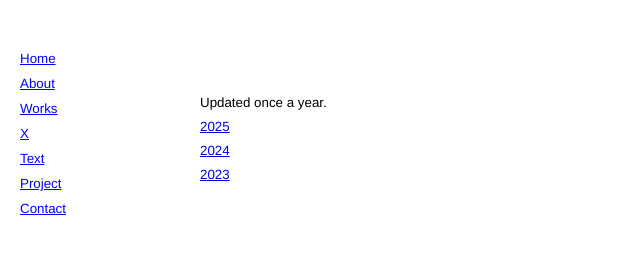
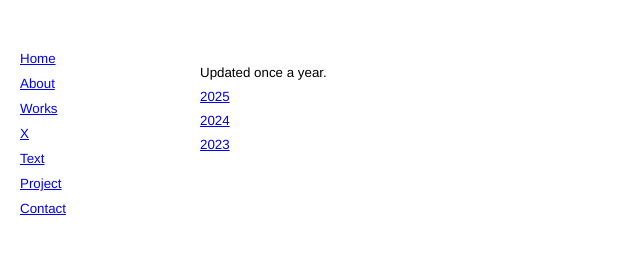
Before and after one commit to chooo1486-spec/Daisyloveschoo, a plain HTML site: page works.html in a window 1280 px wide. Shown: the part 29-282 px from the top of the page, without its empty margins (0-640 px from the left). Drawn offline with Linux system fonts and the light colour scheme.

Commit message:
Update works.html

```diff
--- a/works.html
+++ b/works.html
@@ -42,7 +42,7 @@
 
         .content {
             margin-left: 180px;
-            padding-top: 120px; /* 상단 공간 확보 */
+            padding-top: 90px; /* 상단 공간 확보 */
             line-height: 1.8;
             padding-left: 20px;
         }
```
